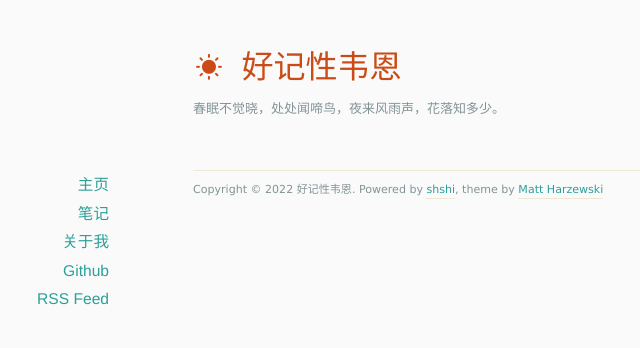
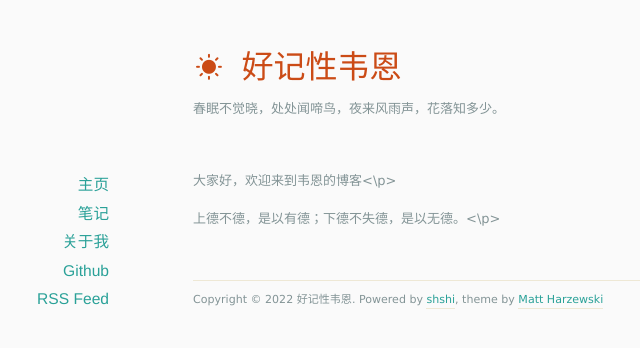
Before and after one commit to shshi/shishaohua.github.io, a Jekyll site: the page built from docs/index.html, in a window 1280 px wide. Shown: the top 348 px of the page, without its empty margins (197-837 px from the left). Built offline with Jekyll 4.4.1, drawn with Linux system fonts in a browser that asks for light colours; nearby versions of some CDN libraries; the list of posts is cut into pages by our own code.

Commit message:
Update index.html

```diff
--- a/docs/index.html
+++ b/docs/index.html
@@ -3,7 +3,10 @@ layout: default
 title: 好记性韦恩
 ---
 
-<div class="post-content">{{ post.content }}</div>
+<div class="post-content">
+	<p>大家好，欢迎来到韦恩的博客<\p>
+	<p>上德不德，是以有德；下德不失德，是以无德。<\p>
+</div>
 
 
 
```
